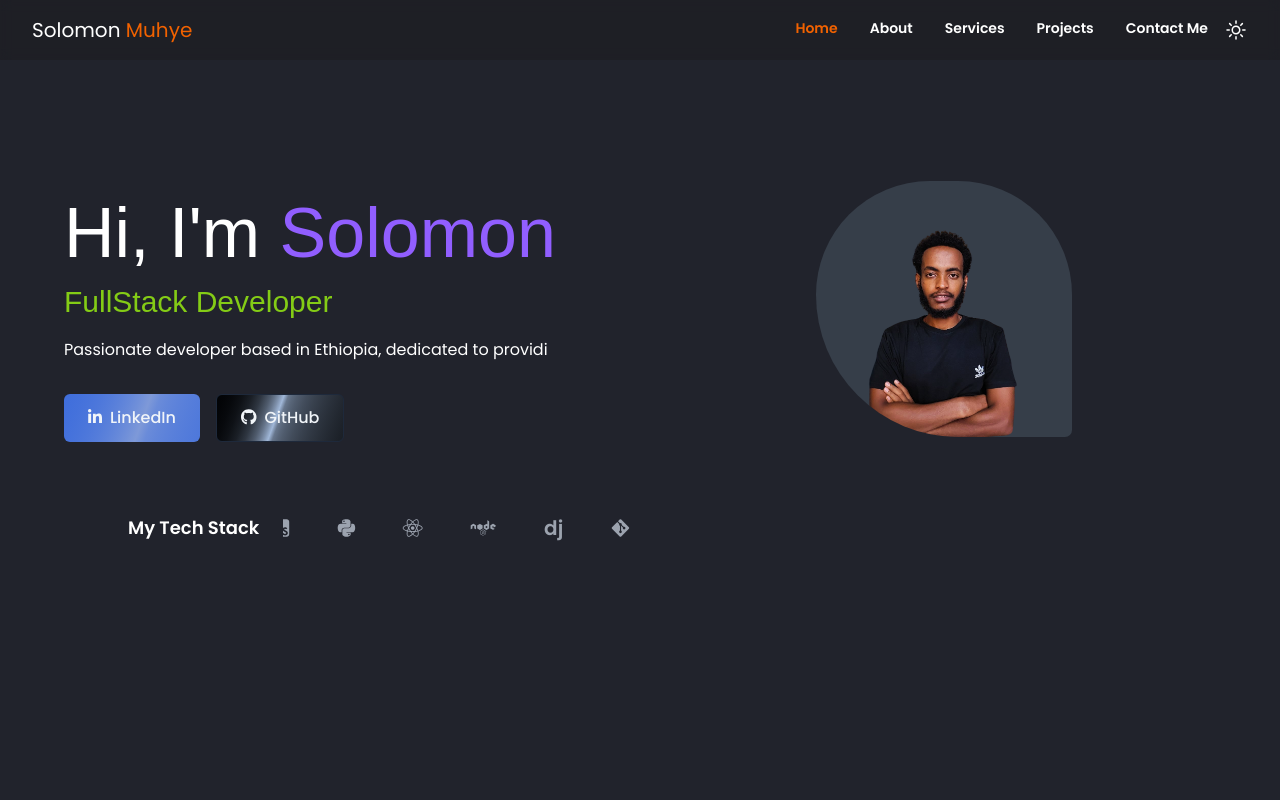
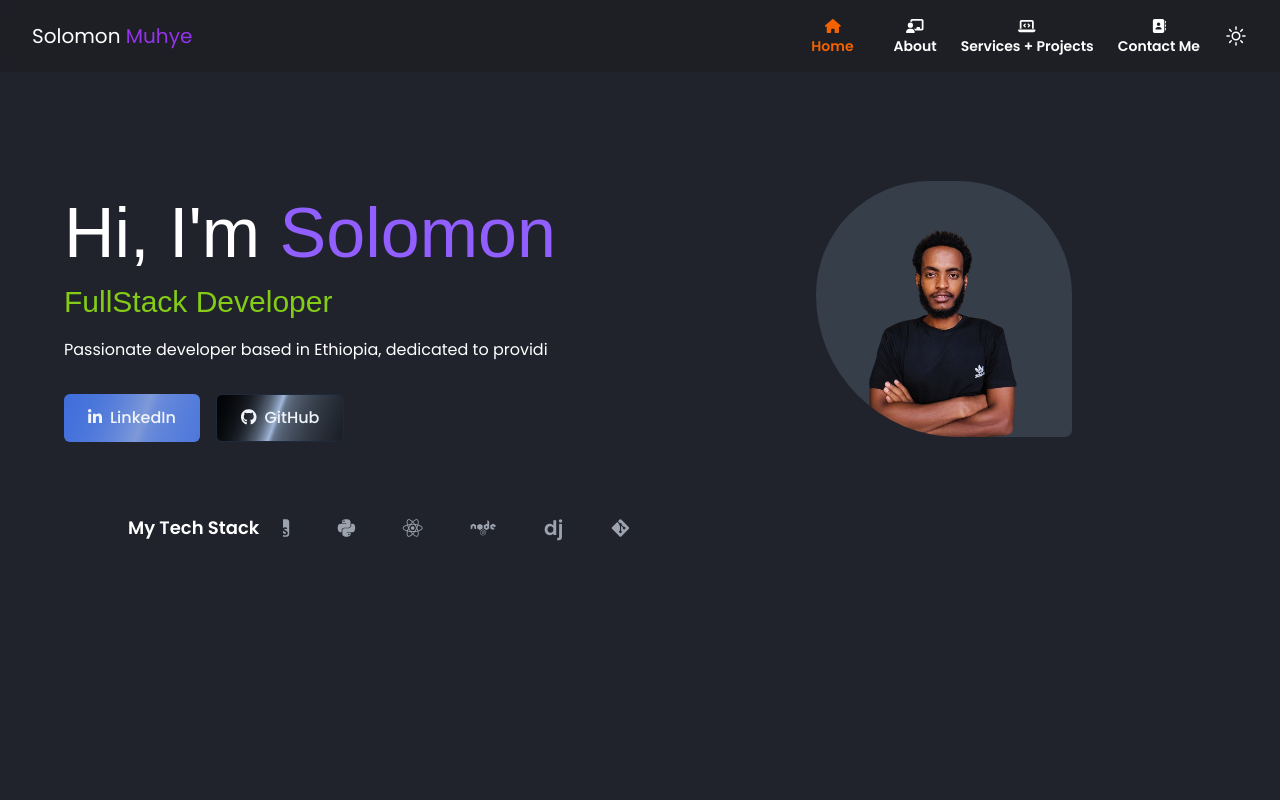
Before and after one commit to solomon-mh/myporfolio, a React (Vite) app: page / in a window 1280 px wide. Shown: the top 800 px of the page. Built offline with nearby package versions, Linux system fonts and the light colour scheme; a web font is replaced by a local one.

Commit message:
fixing nav links

```diff
--- a/src/components/nav/LargeDeviceHeader.jsx
+++ b/src/components/nav/LargeDeviceHeader.jsx
@@ -4,61 +4,68 @@ import { MoonIcon, SunIcon } from "@heroicons/react/24/outline";
 import { useContext } from "react";
 import { darkModeProvider } from "../../App";
 import { NavLink } from "react-router-dom";
+import {
+  faChalkboardUser,
+  faContactBook,
+  faHome,
+  faLaptopCode, // Import the new icon
+} from "@fortawesome/free-solid-svg-icons";
+import { FontAwesomeIcon } from "@fortawesome/react-fontawesome";
 
 const LargeDeviceHeader = ({ currentSection, scrollToSection }) => {
   const { toggleDarkMode, darkMode } = useContext(darkModeProvider);
 
   return (
-    <header className='header hidden sm:flex min-w-full left-0 fixed justify-between items-center z-50 bg-headerColor text-white text-xl py-4 px-8 top-0'>
+    <header className="header hidden md:flex min-w-full left-0 fixed justify-between items-center z-50 bg-headerColor text-white text-xl py-4 px-8 top-0">
       <h1>
-        Solomon <span className='text-brightRed'>Muhye</span>
+        Solomon <span className="text-purple-600">Muhye</span>
       </h1>
-      <nav className='flex'>
+      <nav className="flex space-x-6">
         <NavLink
-          onClick={() => scrollToSection("nav")}
-          className={`${
+          onClick={() => scrollToSection("home")}
+          className={`navlinks ${
             currentSection === "home" ? "text-brightRed" : ""
-          } navlinks`}
+          }`}
         >
+          <FontAwesomeIcon icon={faHome} />
+          <br />
           Home
         </NavLink>
         <NavLink
           onClick={() => scrollToSection("about")}
-          className={`${
+          className={`navlinks ${
             currentSection === "about" ? "text-brightRed" : ""
-          } navlinks`}
+          }`}
         >
+          <FontAwesomeIcon icon={faChalkboardUser} />
+          <br />
           About
         </NavLink>
         <NavLink
           onClick={() => scrollToSection("services")}
-          className={`${
+          className={`navlinks ${
             currentSection === "services" ? "text-brightRed" : ""
-          } navlinks`}
+          }`}
         >
-          Services
-        </NavLink>
-        <NavLink
-          onClick={() => scrollToSection("projects")}
-          className={`${
-            currentSection === "projects" ? "text-brightRed" : ""
-          } navlinks`}
-        >
-          Projects
+          <FontAwesomeIcon icon={faLaptopCode} />
+          <br />
+          Services + Projects
         </NavLink>
         <NavLink
           onClick={() => scrollToSection("contact")}
-          className={`${
+          className={`navlinks ${
             currentSection === "contact" ? "text-brightRed" : ""
-          } navlinks`}
+          }`}
         >
+          <FontAwesomeIcon icon={faContactBook} />
+          <br />
           Contact Me
         </NavLink>
-        <button onClick={() => toggleDarkMode()}>
+        <button onClick={() => toggleDarkMode()} className="ml-4">
           {darkMode ? (
-            <SunIcon className='w-6 h-6' />
+            <SunIcon className="w-6 h-6" />
           ) : (
-            <MoonIcon className='w-6 h-6' />
+            <MoonIcon className="w-6 h-6" />
           )}
         </button>
       </nav>
```
